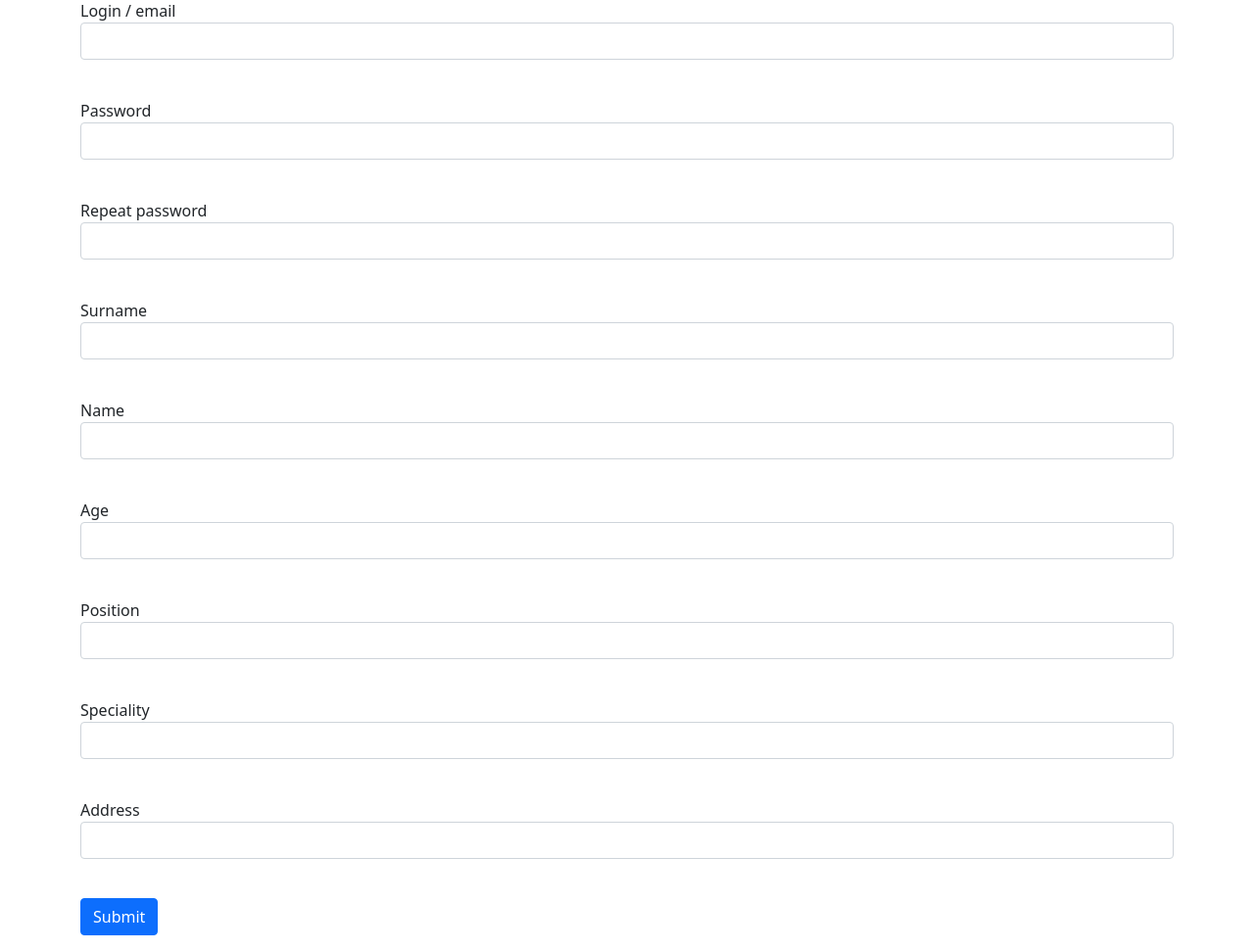
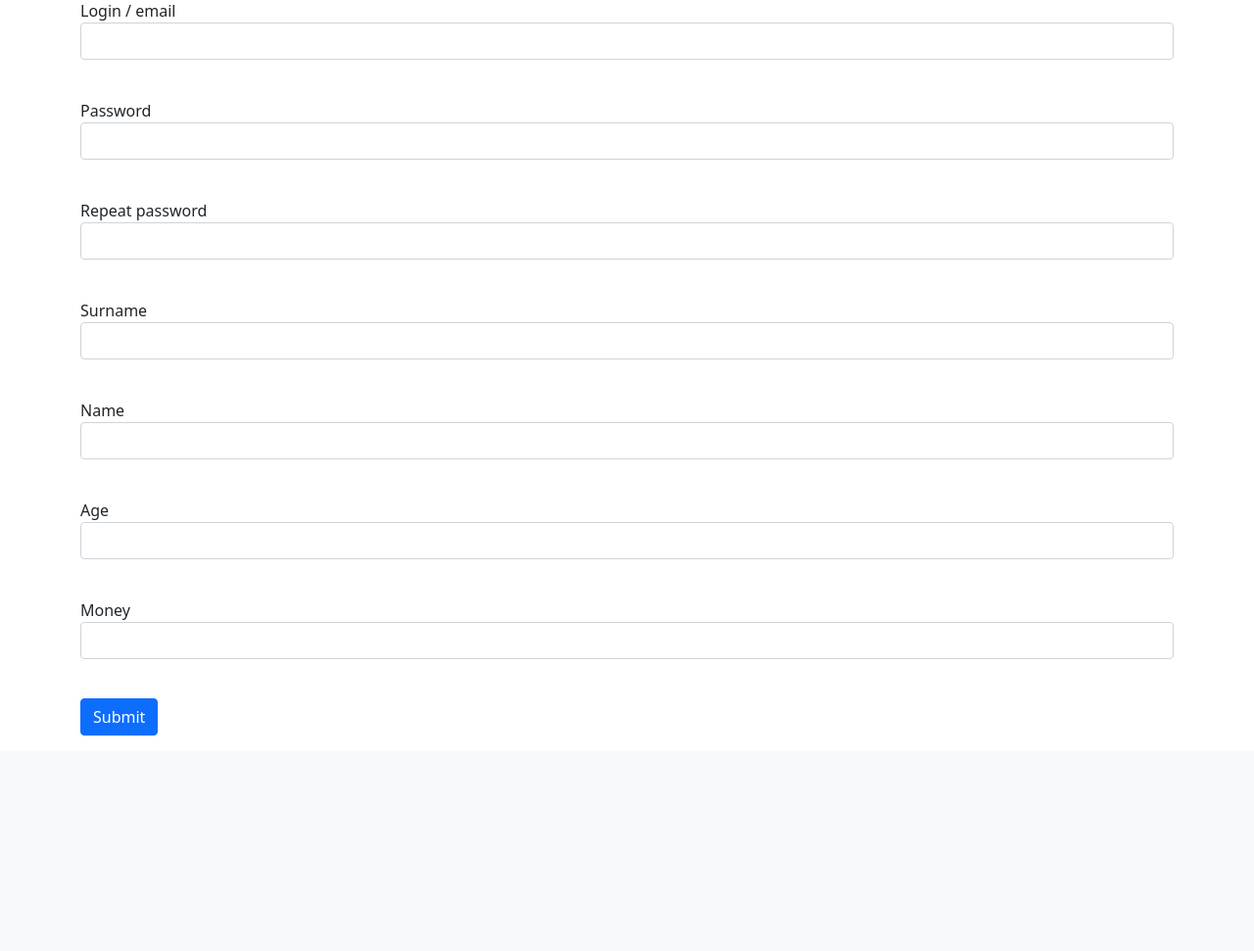
Before and after one commit to Gigirka/invest-free, a Flask app: page /register-invest in a window 1280 px wide. Shown: the part 220-1191 px from the top of the page at 98% size. After the commit the page ends 971 px from the top, so only its background shows below. Run offline with Flask 3, Linux system fonts and the light colour scheme.

Commit message:
Добавил поля опыта для бизнесменов и денег для инвесторов

```diff
--- a/data/forms/user.py
+++ b/data/forms/user.py
@@ -10,7 +10,6 @@ class RegisterForm(FlaskForm):
     surname = StringField('Surname', validators=[DataRequired()])
     name = StringField('Name', validators=[DataRequired()])
     age = IntegerField('Age', validators=[DataRequired()])
-    position = StringField('Position', validators=[DataRequired()])
-    speciality = StringField('Speciality', validators=[DataRequired()])
-    address = StringField('Address', validators=[DataRequired()])
+    exp = StringField('Expirience')
+    money = StringField('Money')
     submit = SubmitField('Submit')
--- a/data/users.py
+++ b/data/users.py
@@ -18,11 +18,10 @@ class User(SqlAlchemyBase, UserMixin, SerializerMixin):
     surname = sqlalchemy.Column(sqlalchemy.String, nullable=True)
     name = sqlalchemy.Column(sqlalchemy.String, nullable=True)
     age = sqlalchemy.Column(sqlalchemy.Integer, nullable=True)
-    position = sqlalchemy.Column(sqlalchemy.String, nullable=True)
-    speciality = sqlalchemy.Column(sqlalchemy.String, nullable=True)
-    address = sqlalchemy.Column(sqlalchemy.String, nullable=True)
     email = sqlalchemy.Column(sqlalchemy.String,
                               index=True, unique=True, nullable=True)
+    money = sqlalchemy.Column(sqlalchemy.String, nullable=True)
+    exp = sqlalchemy.Column(sqlalchemy.String, nullable=True)
     hashed_password = sqlalchemy.Column(sqlalchemy.String, nullable=True)
     modified_date = sqlalchemy.Column(sqlalchemy.DateTime,
                                       default=datetime.datetime.now)
--- a/main.py
+++ b/main.py
@@ -45,9 +45,8 @@ def reqister_invest():
             name=form.name.data,
             email=form.email.data,
             age=form.age.data,
-            position=form.position.data,
-            speciality=form.speciality.data,
-            address=form.address.data
+            money=form.money.data,
+            exp=None
         )
         user.set_password(form.password.data)
         db_sess.add(user)
@@ -75,9 +74,8 @@ def reqister_business():
             name=form.name.data,
             email=form.email.data,
             age=form.age.data,
-            position=form.position.data,
-            speciality=form.speciality.data,
-            address=form.address.data
+            exp=form.exp.data,
+            money=None
         )
         user.set_password(form.password.data)
         db_sess.add(user)
--- a/templates/register-invest.html
+++ b/templates/register-invest.html
@@ -59,32 +59,23 @@
         {% endfor %}
     </p>
     <p>
-        {{ form.position.label }}<br>
-        {{ form.position(class="form-control") }}<br>
-        {% for error in form.position.errors %}
+        {{ form.money.label }}<br>
+        {{ form.money(class="form-control") }}<br>
+        {% for error in form.money.errors %}
             <p class="alert alert-danger" role="alert">
                 {{ error }}
             </p>
         {% endfor %}
     </p>
-    <p>
-        {{ form.speciality.label }}<br>
-        {{ form.speciality(class="form-control") }}<br>
-        {% for error in form.speciality.errors %}
-            <p class="alert alert-danger" role="alert">
-                {{ error }}
-            </p>
-        {% endfor %}
-    </p>
-    <p>
-        {{ form.address.label }}<br>
-        {{ form.address(class="form-control") }}<br>
-        {% for error in form.address.errors %}
-            <p class="alert alert-danger" role="alert">
-                {{ error }}
-            </p>
-        {% endfor %}
-    </p>
+<!--    <p>-->
+<!--        {{ form.exp.label }}<br>-->
+<!--        {{ form.exp(class="form-control") }}<br>-->
+<!--        {% for error in form.exp.errors %}-->
+<!--            <p class="alert alert-danger" role="alert">-->
+<!--                {{ error }}-->
+<!--            </p>-->
+<!--        {% endfor %}-->
+<!--    </p>-->
     <p>{{ form.submit(type="submit", class="btn btn-primary") }}</p>
     {{message}}
 </form>
```
Also changed, not shown: templates/register-business.html (+3 -21 lines), db/mars.db.
